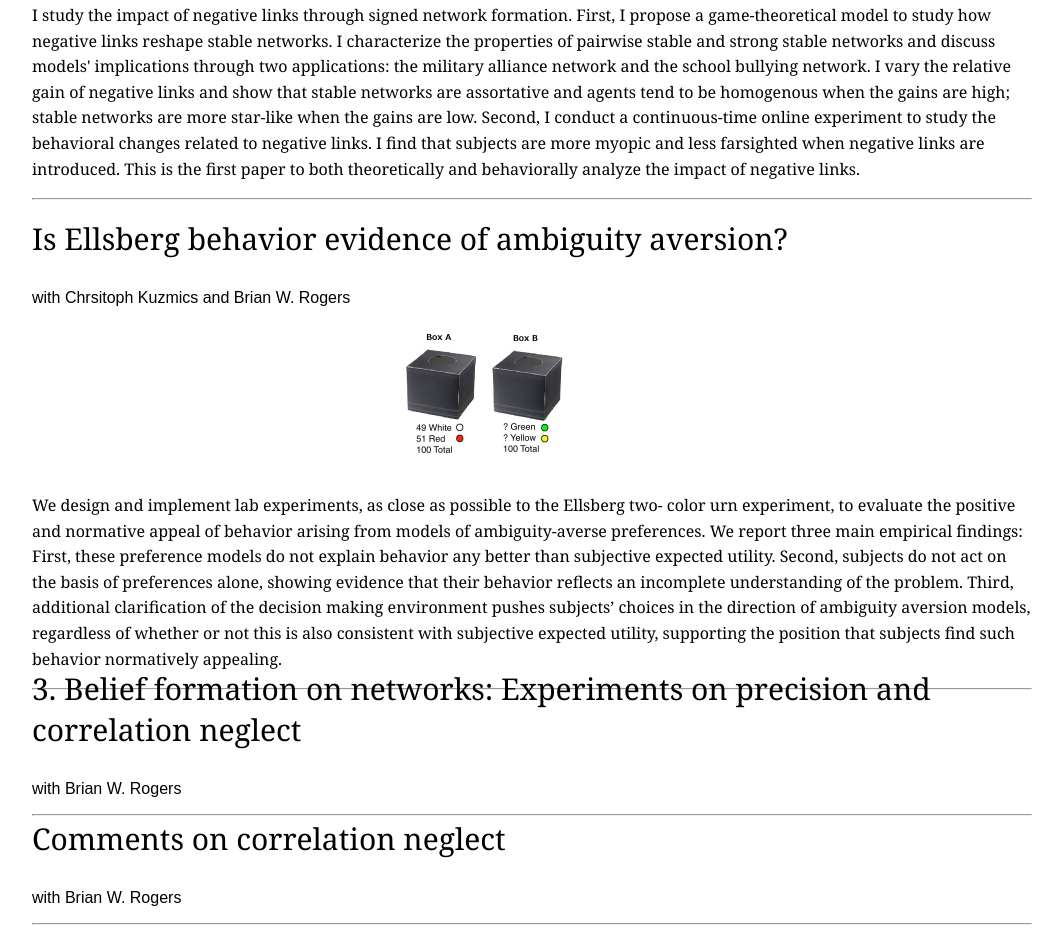
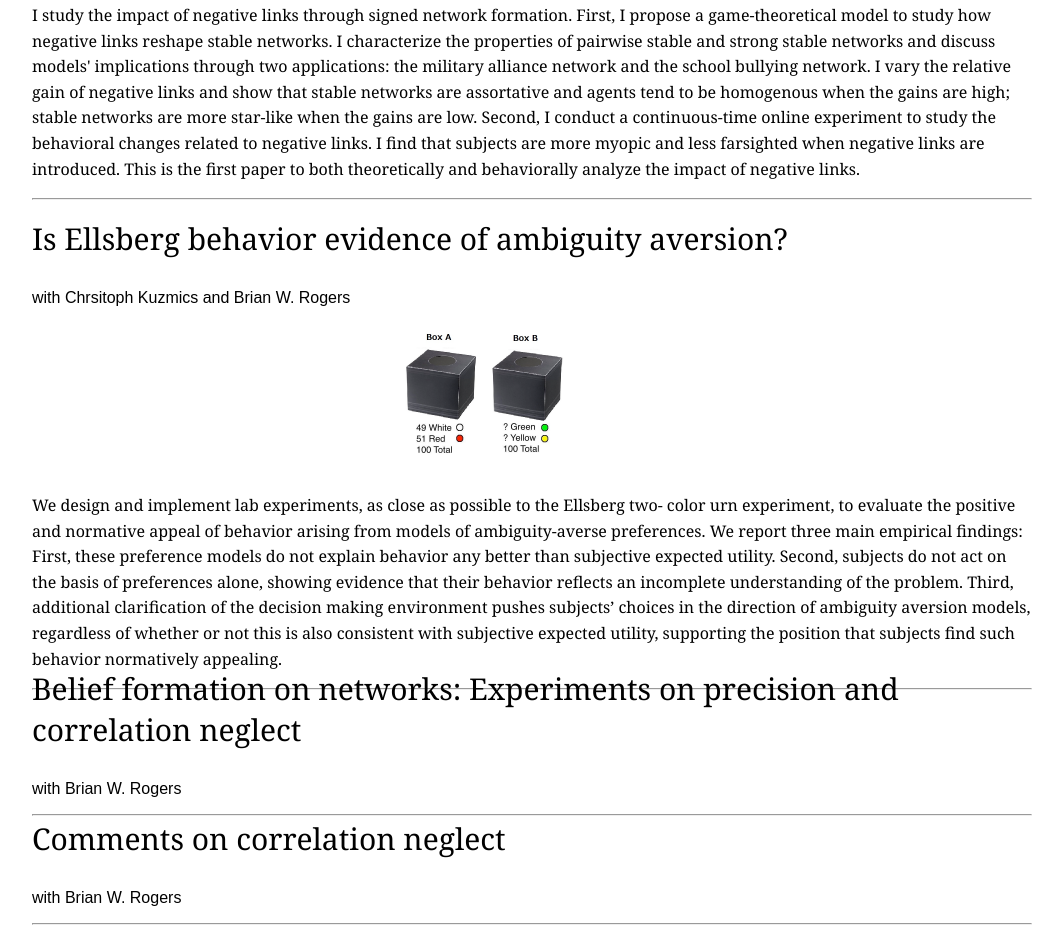
Before and after one commit to ZhangXiannong/ZhangXiannong.github.io, a plain HTML site: page research.html in a window 1280 px wide. Shown: the part 524-1462 px from the top of the page, without its empty margins (108-1171 px from the left). Drawn offline with Linux system fonts and the light colour scheme.

Commit message:
Add files via upload

```diff
--- a/research.html
+++ b/research.html
@@ -250,7 +250,7 @@ div.abstract{
 
    <!-- paper3-->
   <div id="item4" class="item4">
-      <p style = "font-family: Georgia; font-size: 30px">3. Belief formation on networks: Experiments on precision and correlation neglect</p>
+      <p style = "font-family: Georgia; font-size: 30px">Belief formation on networks: Experiments on precision and correlation neglect</p>
       <p>with Brian W. Rogers</p>
       <hr>
 
```
